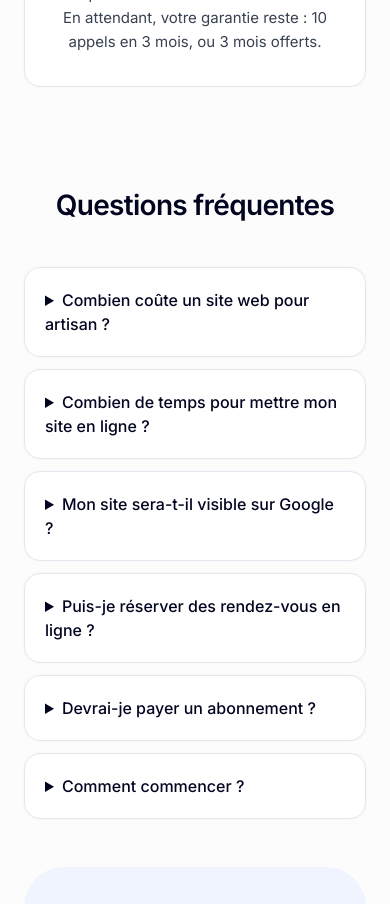
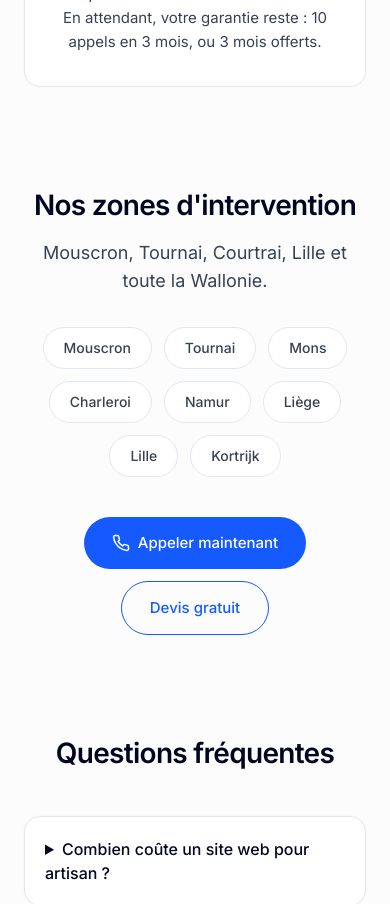
Before and after one commit to Khesraw01/agence-khesraw, a Next.js app: page / in a window 390 px wide. Shown: the part 6440-7344 px from the top of the page. Built offline with nearby package versions, Linux system fonts and the light colour scheme; no server answers.

Commit message:
Ajout liens villes et selecteur langue dans la navigation et le pied de page

```diff
--- a/app/page.tsx
+++ b/app/page.tsx
@@ -1,5 +1,7 @@
 import type { Metadata } from "next";
+import Link from "next/link";
 import { faq } from "@/lib/content";
+import { cities } from "@/lib/cities";
 import { site } from "@/lib/site";
 import { faqSchema } from "@/lib/schema";
 import JsonLd from "@/components/JsonLd";
@@ -179,6 +181,28 @@ export default function Home() {
         </div>
       </section>
 
+      {/* VILLES */}
+      <section className="mx-auto max-w-[1200px] px-6 py-12 md:py-16">
+        <h2 className="text-center text-[28px] font-semibold tracking-tight text-midnight-ink md:text-[40px]">
+          Nos zones d&apos;intervention
+        </h2>
+        <p className="mx-auto mt-3 max-w-md text-center text-lg text-slate-caption">
+          Mouscron, Tournai, Courtrai, Lille et toute la Wallonie.
+        </p>
+        <div className="mt-8 flex flex-wrap justify-center gap-3">
+          {cities.map((c) => (
+            <Link
+              key={c.slug}
+              href={c.path}
+              className="rounded-full border border-stone-divider bg-white px-5 py-2.5 text-sm font-medium text-slate-caption transition-colors hover:border-royal-signal hover:text-royal-signal"
+            >
+              {c.name}
+            </Link>
+          ))}
+        </div>
+        <SectionCta className="mt-10" />
+      </section>
+
       {/* FAQ */}
       <section className="mx-auto max-w-[1200px] px-6 py-12 md:py-16">
         <h2 className="text-center text-[28px] font-semibold tracking-tight text-midnight-ink md:text-[40px]">
--- a/components/Footer.tsx
+++ b/components/Footer.tsx
@@ -3,6 +3,7 @@
 import Link from "next/link";
 import { usePathname } from "next/navigation";
 import { site } from "@/lib/site";
+import { cities } from "@/lib/cities";
 import { getLocale, t } from "@/lib/i18n";
 import { PhoneLink } from "@/components/buttons";
 
@@ -79,8 +80,19 @@ export default function Footer() {
                   {site.email}
                 </a>
               </li>
-              <li className="leading-relaxed">
-                {site.country} · {site.zones.join(", ")}
+              <li className="text-white/55">{site.country}</li>
+              <li>
+                <div className="flex flex-wrap gap-x-3 gap-y-1.5">
+                  {cities.map((c) => (
+                    <Link
+                      key={c.slug}
+                      href={c.path}
+                      className="text-white/70 transition-colors hover:text-white"
+                    >
+                      {c.name}
+                    </Link>
+                  ))}
+                </div>
               </li>
             </ul>
           </div>
--- a/components/Navbar.tsx
+++ b/components/Navbar.tsx
@@ -45,6 +45,13 @@ export default function Navbar() {
         </div>
 
         <div className="flex items-center gap-3">
+          <Link
+            href={locale === "nl" ? "/" : "/nl"}
+            className="hidden text-sm font-medium text-slate-caption transition-colors hover:text-royal-signal md:inline-flex"
+            aria-label="Changer de langue"
+          >
+            {locale === "nl" ? "FR" : "NL"}
+          </Link>
           <PhoneLink className="hidden text-[15px] font-semibold text-graphite-body transition-colors hover:text-royal-signal md:inline-flex" />
           <QuoteButton
             href={locale === "nl" ? "/nl/contact" : "/contact"}
```
